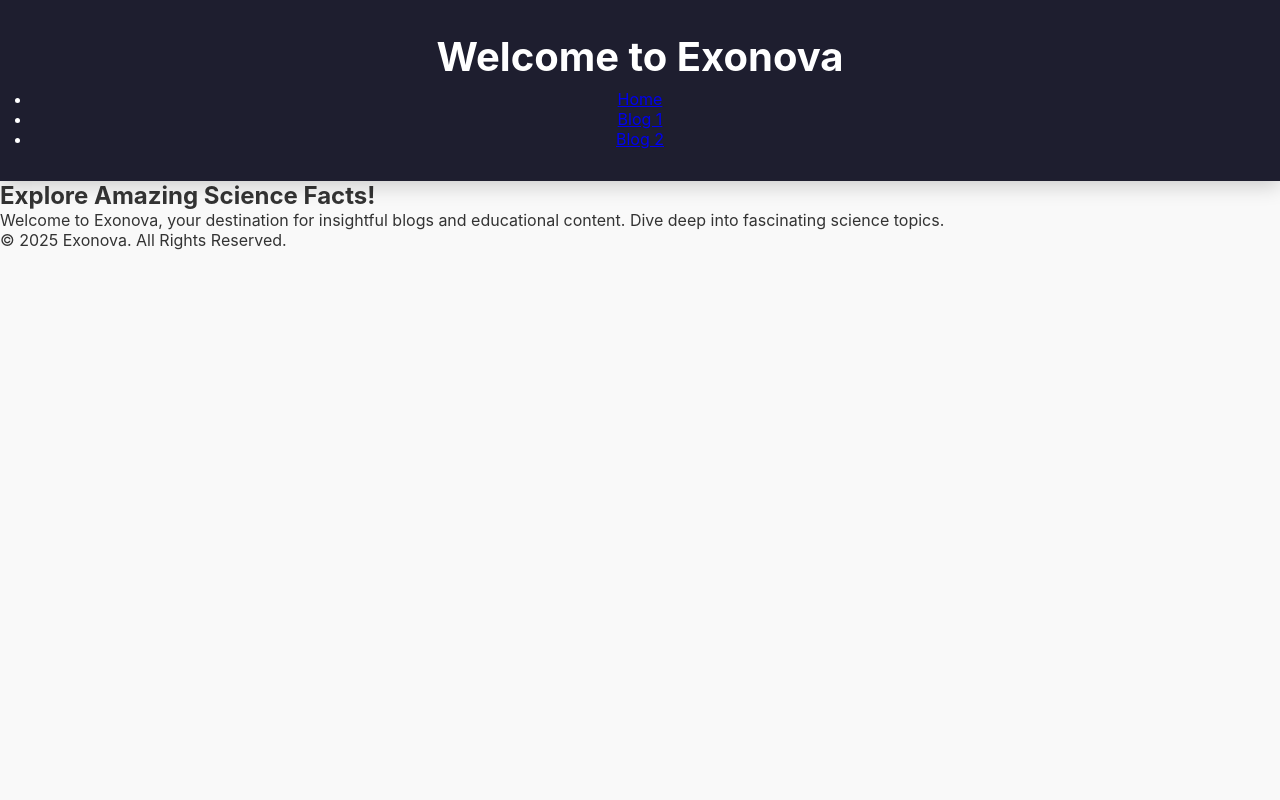
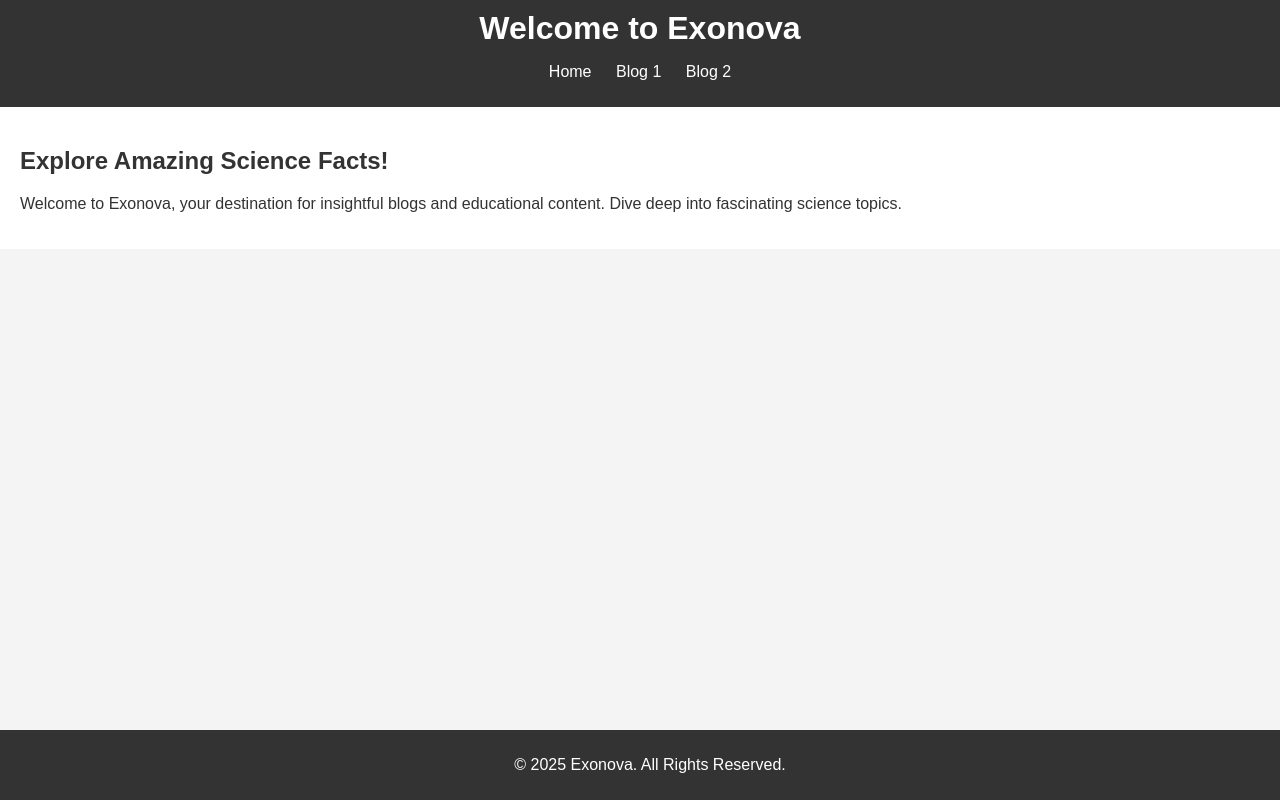
Before and after one commit to aditya-cmd-max/exo, a plain HTML site: page index.html in a window 1280 px wide. Drawn offline with Linux system fonts and the light colour scheme.

Commit message:
Update style.css

```diff
--- a/style.css
+++ b/style.css
@@ -1,66 +1,57 @@
-* {
-  margin: 0;
-  padding: 0;
-  box-sizing: border-box;
-  font-family: 'Inter', sans-serif;
-}
-
+/* General styles */
 body {
-  background: #f9f9f9;
-  color: #333;
-  scroll-behavior: smooth;
+    font-family: Arial, sans-serif;
+    margin: 0;
+    padding: 0;
+    background-color: #f4f4f4;
+    color: #333;
 }
 
 header {
-  background: #1e1e2f;
-  padding: 2rem;
-  text-align: center;
-  color: #fff;
-  box-shadow: 0 4px 20px rgba(0, 0, 0, 0.2);
-  position: relative;
-}
-
-.logo {
-  position: absolute;
-  top: 1rem;
-  left: 1rem;
-  font-size: 1.4rem;
-  font-weight: bold;
-  font-family: 'Pacifico', cursive;
-  color: #00f0ff;
+    background-color: #333;
+    color: white;
+    padding: 10px;
+    text-align: center;
 }
 
 header h1 {
-  font-size: 2.5rem;
-  margin-bottom: 0.5rem;
+    margin: 0;
 }
 
-header p {
-  font-size: 1.1rem;
-  opacity: 0.9;
+nav ul {
+    list-style-type: none;
+    padding: 0;
 }
 
-.blogs {
-  display: grid;
-  grid-template-columns: repeat(auto-fit, minmax(280px, 1fr));
-  gap: 2rem;
-  padding: 2rem;
+nav ul li {
+    display: inline;
+    margin: 0 10px;
 }
 
-.blog-card {
-  background: #fff;
-  padding: 1.5rem;
-  border-radius: 1.5rem;
-  box-shadow:
-::contentReference[oaicite:0]{index=0}
-
-  .fadeIn {
-  opacity: 0;
-  transform: translateY(40px);
-  transition: all 1s ease-out;
+nav ul li a {
+    color: white;
+    text-decoration: none;
 }
 
-.fadeIn.show {
-  opacity: 1;
-  transform: translateY(0);
+main {
+    padding: 20px;
+    background-color: white;
 }
+
+footer {
+    background-color: #333;
+    color: white;
+    text-align: center;
+    padding: 10px;
+    position: fixed;
+    bottom: 0;
+    width: 100%;
+}
+
+h2 {
+    color: #333;
+}
+
+.blog-content {
+    margin-top: 20px;
+}
```
